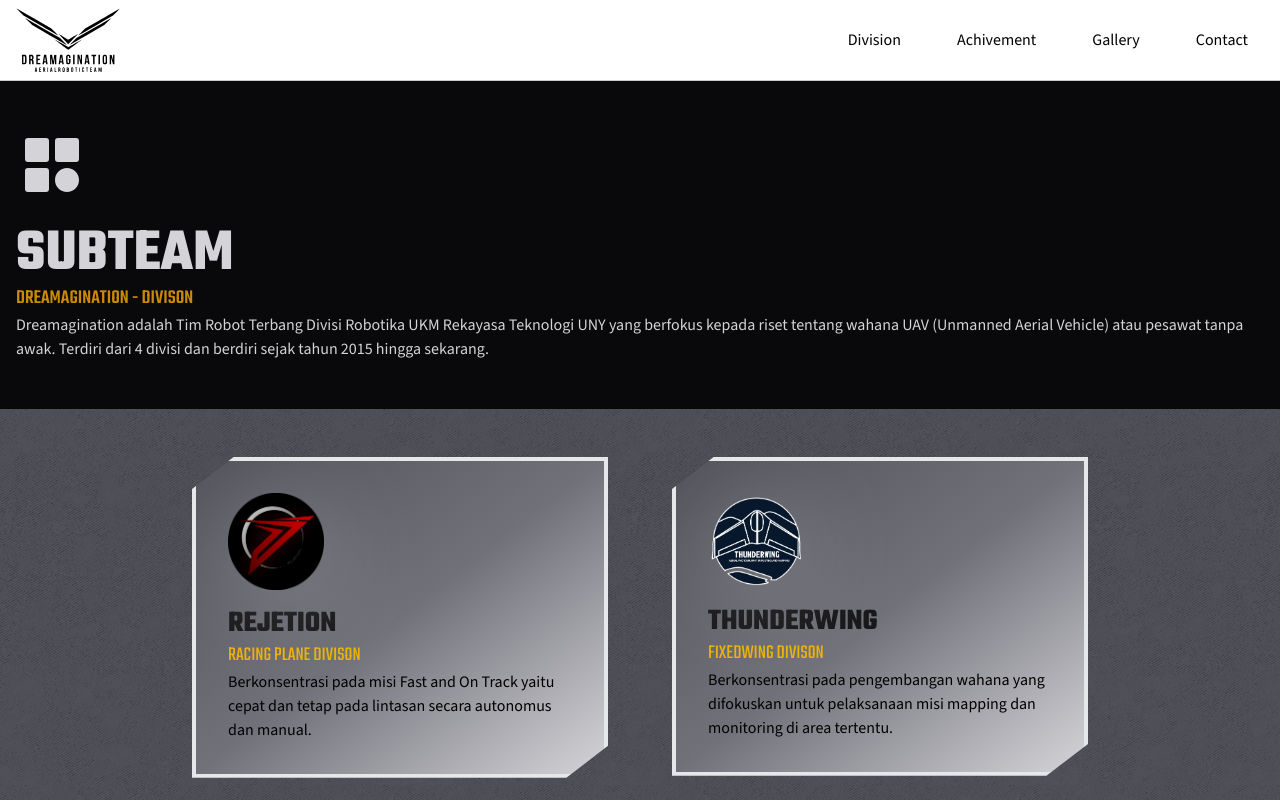
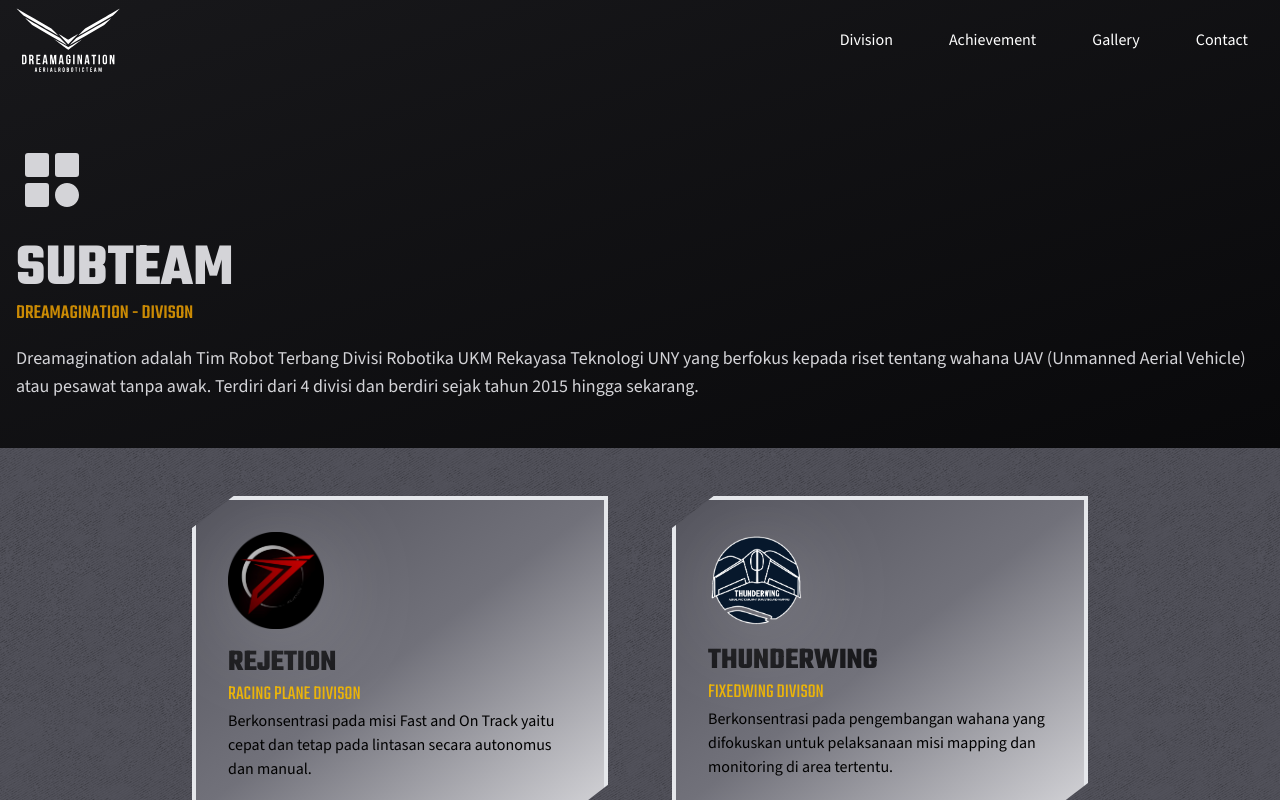
Before and after one commit to toufiqnuur/dreamagination, a Next.js app: page /subteam in a window 1280 px wide. Shown: the top 800 px of the page. Built offline with nearby package versions, Linux system fonts and the light colour scheme.

Commit message:
refactor & minor ui changes

```diff
--- a/src/app/achievements/layout.tsx
+++ b/src/app/achievements/layout.tsx
@@ -1,4 +1,4 @@
-import Header from "~/components/Header";
+import { Header } from "~/components/home";
 
 export default function AchievementsLayout({
   children,
--- a/src/app/achievements/page.tsx
+++ b/src/app/achievements/page.tsx
@@ -1,21 +1,14 @@
 import { GiLaurelsTrophy } from "react-icons/gi";
+import PageHeader from "~/components/PageHeader";
 
 export default function Achievements() {
   return (
     <>
-      <div className="bg-gradient-to-br from-zinc-950 to-zinc-950 text-zinc-300">
-        <div className="container px-4 py-12">
-          <GiLaurelsTrophy size={72} />
-          <div className="mt-6">
-            <h1 className="font-header text-6xl font-bold uppercase text-zinc-300">
-              Achievements
-            </h1>
-            <div className="font-header text-xl font-medium uppercase text-yellow-600">
-              Dreamagination - Aerialroboticteam
-            </div>
-          </div>
-        </div>
-      </div>
+      <PageHeader
+        icon={<GiLaurelsTrophy size={72} />}
+        title="Achievements"
+        subtitle="Dreamagination - Aerialroboticteam"
+      />
 
       <div className="bg-zinc-600 bg-[url(/noise.avif)] py-12 bg-blend-multiply">
         <div className="container space-y-8 border border-zinc-500 p-4 backdrop-blur-sm lg:rounded-3xl lg:p-8">
--- a/src/app/contact/layout.tsx
+++ b/src/app/contact/layout.tsx
@@ -1,4 +1,4 @@
-import Header from "~/components/Header";
+import { Header } from "~/components/home";
 
 export default function ContactLayout({
   children,
--- a/src/app/contact/page.tsx
+++ b/src/app/contact/page.tsx
@@ -1,22 +1,15 @@
 import { GrContact } from "react-icons/gr";
 import { IoLogoWhatsapp } from "react-icons/io5";
+import PageHeader from "~/components/PageHeader";
 
 export default function Contact() {
   return (
     <>
-      <div className="bg-gradient-to-br from-zinc-950 to-zinc-950 text-zinc-300">
-        <div className="container px-4 py-12">
-          <GrContact size={72} />
-          <div className="mt-6">
-            <h1 className="font-header text-6xl font-bold uppercase text-zinc-300">
-              Contact us
-            </h1>
-            <div className="font-header text-xl font-medium uppercase text-yellow-600">
-              Dreamagination - Aerialroboticteam
-            </div>
-          </div>
-        </div>
-      </div>
+      <PageHeader
+        icon={<GrContact size={72} />}
+        title="Contact Us"
+        subtitle="Dreamagination - Aerialroboticteam"
+      />
 
       <div className="bg-zinc-600 bg-[url(/noise.avif)] py-12 bg-blend-multiply">
         <div className="container border border-zinc-500 px-4 py-12 backdrop-blur lg:rounded-3xl">
--- a/src/app/gallery/layout.tsx
+++ b/src/app/gallery/layout.tsx
@@ -1,4 +1,4 @@
-import Header from "~/components/Header";
+import { Header } from "~/components/home";
 
 export default function GalleryLayout({
   children,
--- a/src/app/gallery/page.tsx
+++ b/src/app/gallery/page.tsx
@@ -1,22 +1,15 @@
 import Image from "next/image";
 import { PiGooglePhotosLogo } from "react-icons/pi";
+import PageHeader from "~/components/PageHeader";
 
 export default function Gallery() {
   return (
     <>
-      <div className="bg-gradient-to-br from-zinc-950 to-zinc-950 text-zinc-300">
-        <div className="container px-4 py-12">
-          <PiGooglePhotosLogo size={72} />
-          <div className="mt-6">
-            <h1 className="font-header text-6xl font-bold uppercase text-zinc-300">
-              Gallery
-            </h1>
-            <div className="font-header text-xl font-medium uppercase text-yellow-600">
-              Dreamagination - Photo collections
-            </div>
-          </div>
-        </div>
-      </div>
+      <PageHeader
+        icon={<PiGooglePhotosLogo size={72} />}
+        title="Gallery"
+        subtitle="Dreamagination - Photo collections"
+      />
 
       <div className="bg-zinc-600 bg-[url(/noise.avif)] py-12 bg-blend-multiply">
         <div className="container px-4 py-12">
--- a/src/app/globals.css
+++ b/src/app/globals.css
@@ -30,6 +30,21 @@
   z-index: -1;
 }
 
+@media (min-width: 1024px) {
+  .bg-hero {
+    clip-path: polygon(
+      0 0,
+      100% 0,
+      100% 0,
+      100% 90%,
+      40% 100%,
+      40% 100%,
+      0 90%,
+      0 0
+    );
+  }
+}
+
 .heading-line {
   position: relative;
 }
--- a/src/app/subteam/[team]/page.tsx
+++ b/src/app/subteam/[team]/page.tsx
@@ -1,5 +1,6 @@
 import Image from "next/image";
 import Header from "~/components/Header";
+import PageHeader from "~/components/PageHeader";
 
 function RoleHeading({ children }: { children: React.ReactNode }) {
   return (
@@ -68,27 +69,21 @@
     },
   ];
 
+  const TeamIcon = (
+    <div className="relative h-32 w-32">
+      <Image className="drop-shadow-white" src="/RJ.png" fill alt="" />
+    </div>
+  );
+
   return (
     <>
-      <div className="bg-gradient-to-br from-zinc-950 to-zinc-950 text-zinc-300">
-        <div className="container px-4 py-12">
-          <div className="relative h-32 w-32">
-            <Image className="drop-shadow-white" src="/RJ.png" fill alt="" />
-          </div>
-          <div className="mt-6">
-            <h1 className="font-header text-6xl font-bold uppercase text-zinc-300">
-              Rejetion
-            </h1>
-            <div className="font-header text-xl font-medium uppercase text-yellow-600">
-              Racing plane divison
-            </div>
-            <div className="mt-4 lg:text-lg">
-              Berkonsentrasi pada misi Fast and On Track yaitu cepat dan tetap
-              pada lintasan secara autonomus dan manual.
-            </div>
-          </div>
-        </div>
-      </div>
+      <PageHeader
+        icon={TeamIcon}
+        title="Rejetion"
+        subtitle="Racing plane divison"
+        description="Berkonsentrasi pada misi Fast and On Track yaitu cepat dan tetap
+              pada lintasan secara autonomus dan manual."
+      />
 
       <div className="bg-zinc-600 bg-[url(/noise.avif)] bg-blend-multiply">
         <div className="container space-y-10 px-4 py-12">
--- a/src/app/subteam/layout.tsx
+++ b/src/app/subteam/layout.tsx
@@ -1,4 +1,4 @@
-import Header from "~/components/Header";
+import { Header } from "~/components/home";
 
 export default function SubteamLayout({
   children,
--- a/src/app/subteam/page.tsx
+++ b/src/app/subteam/page.tsx
@@ -1,6 +1,7 @@
 import Image from "next/image";
 import Link from "next/link";
 import { BiSolidCategory } from "react-icons/bi";
+import PageHeader from "~/components/PageHeader";
 
 function TeamCard({
   href,
@@ -61,25 +62,15 @@
 export default function Subteam() {
   return (
     <>
-      <div className="bg-gradient-to-br from-zinc-950 to-zinc-950 text-zinc-300">
-        <div className="container px-4 py-12">
-          <BiSolidCategory size={72} />
-          <div className="mt-6">
-            <h1 className="font-header text-6xl font-bold uppercase text-zinc-300">
-              Subteam
-            </h1>
-            <div className="font-header text-xl font-medium uppercase text-yellow-600">
-              Dreamagination - Divison
-            </div>
-            <div>
-              Dreamagination adalah Tim Robot Terbang Divisi Robotika UKM
+      <PageHeader
+        icon={<BiSolidCategory size={72} />}
+        title="Subteam"
+        subtitle="Dreamagination - Divison"
+        description="Dreamagination adalah Tim Robot Terbang Divisi Robotika UKM
               Rekayasa Teknologi UNY yang berfokus kepada riset tentang wahana
               UAV (Unmanned Aerial Vehicle) atau pesawat tanpa awak. Terdiri
-              dari 4 divisi dan berdiri sejak tahun 2015 hingga sekarang.
-            </div>
-          </div>
-        </div>
-      </div>
+              dari 4 divisi dan berdiri sejak tahun 2015 hingga sekarang."
+      />
 
       <div className="bg-zinc-600 bg-[url(/noise.avif)] bg-blend-multiply">
         <div className="container px-4 py-12 lg:px-48">
--- /dev/null
+++ b/src/components/PageHeader.tsx
@@ -0,0 +1,30 @@
+type PageHeaderProps = {
+  icon?: React.ReactNode;
+  title: string;
+  subtitle: string;
+  description?: string;
+};
+
+export default function PageHeader({
+  icon,
+  title,
+  subtitle,
+  description,
+}: PageHeaderProps) {
+  return (
+    <div className="bg-gradient-to-br from-zinc-900 to-zinc-950 text-zinc-300">
+      <div className="container px-4 pb-12 pt-36">
+        {icon}
+        <div className="mt-6">
+          <h1 className="font-header text-6xl font-bold uppercase text-zinc-300">
+            {title}
+          </h1>
+          <div className="font-header text-xl font-medium uppercase text-yellow-600">
+            {subtitle}
+          </div>
+          {description && <div className="mt-4 lg:text-lg">{description}</div>}
+        </div>
+      </div>
+    </div>
+  );
+}
```
